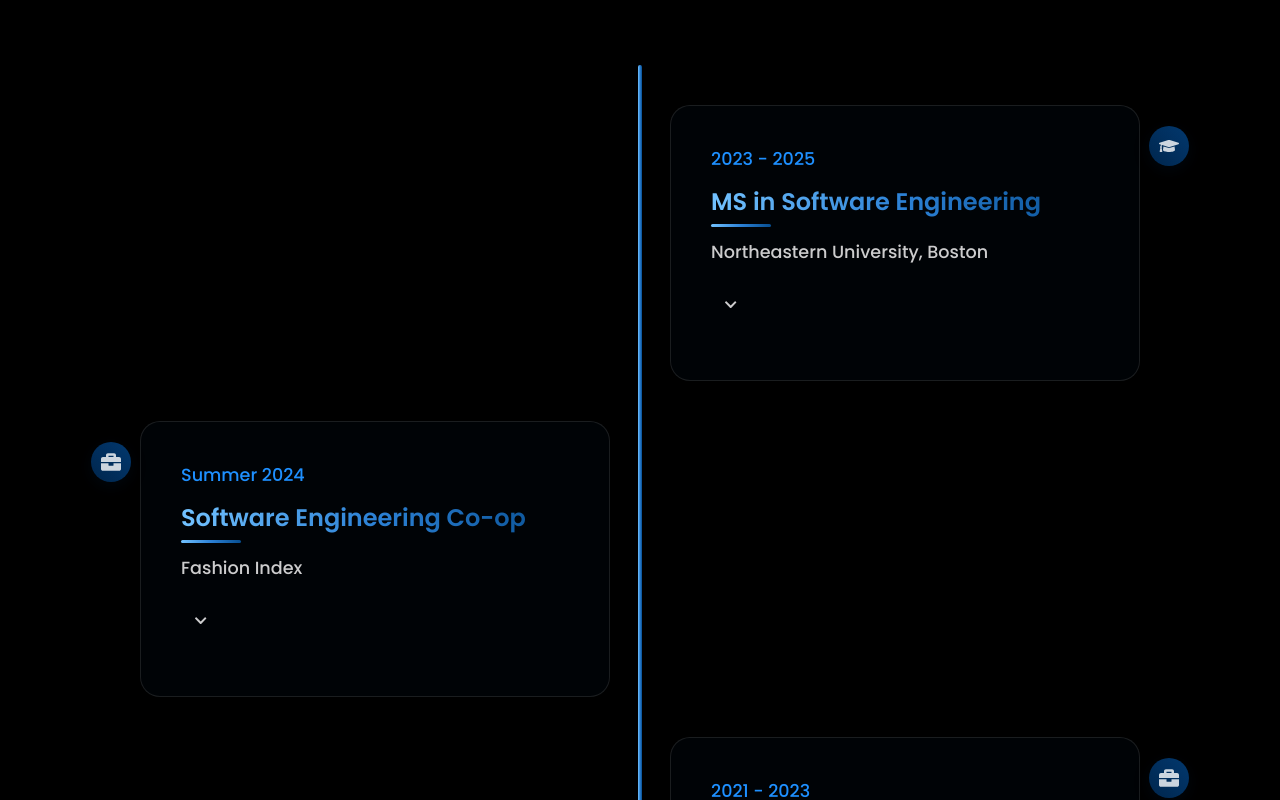
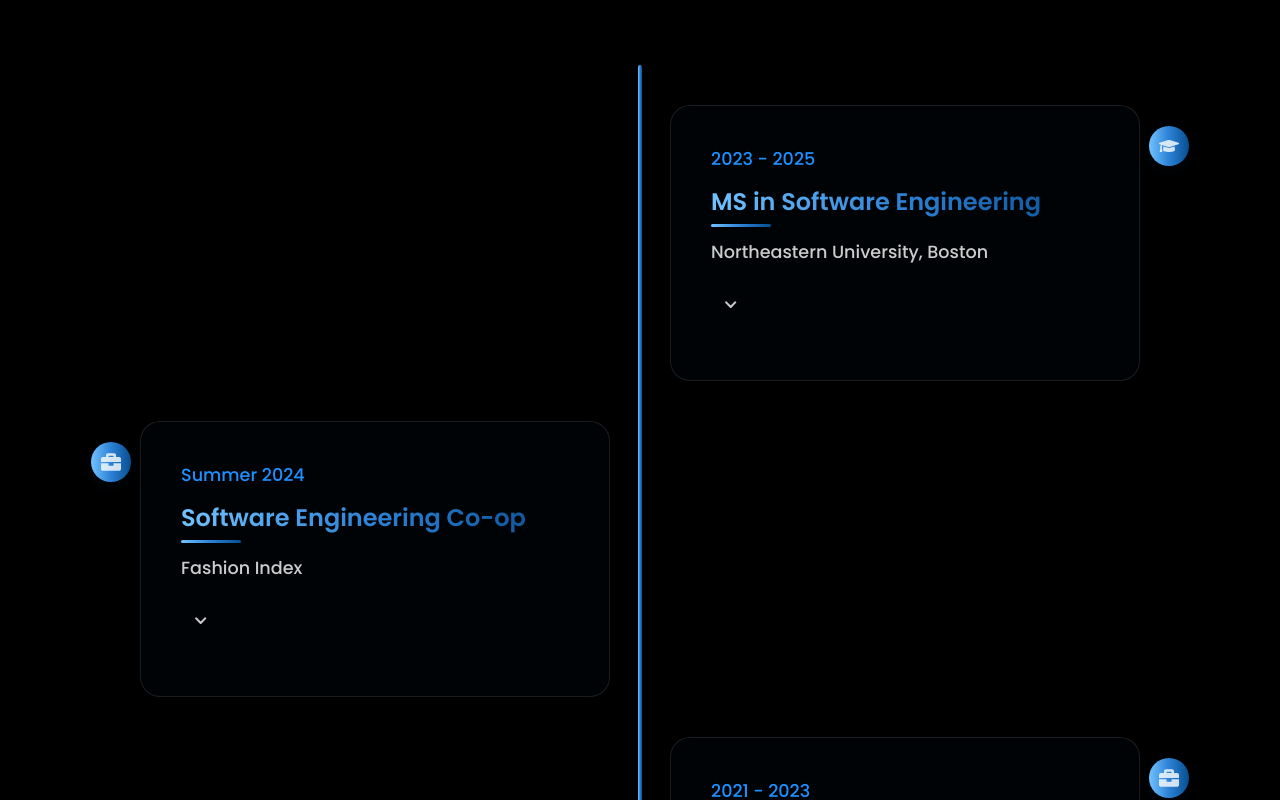
Before and after one commit to thejusthom/portfolio-thejus, a React (Create React App) app: page / in a window 1280 px wide. Shown: the part 960-1760 px from the top of the page. Built offline with nearby package versions, Linux system fonts and the light colour scheme; no server answers.

Commit message:
Fix: timeline dot adapts to light/dark mode

```diff
--- a/src/styles/TimelineStyle.css
+++ b/src/styles/TimelineStyle.css
@@ -64,7 +64,7 @@
     position: absolute;
     width: 40px;
     height: 40px;
-    background: linear-gradient(45deg, #00264D, #02386E);
+    background: var(--accent-gradient);
     border-radius: 50%;
     left: -50px;
     top: 20px;
```
